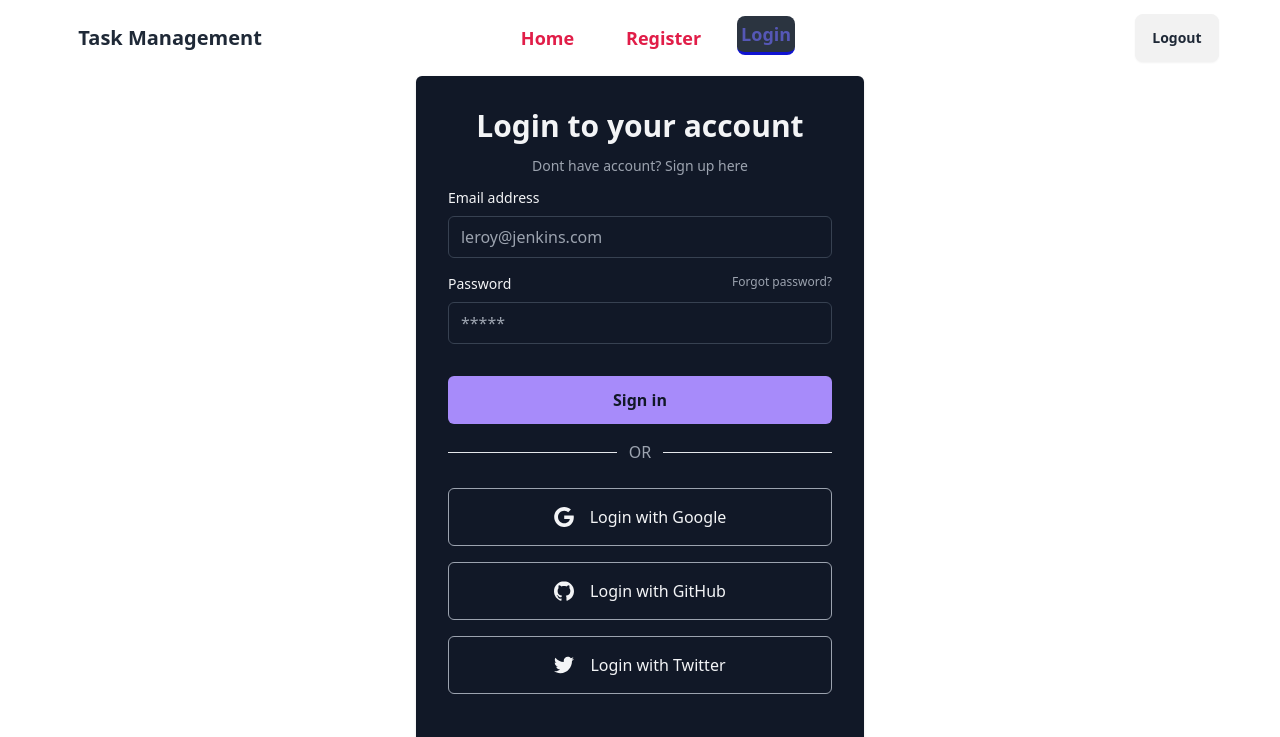
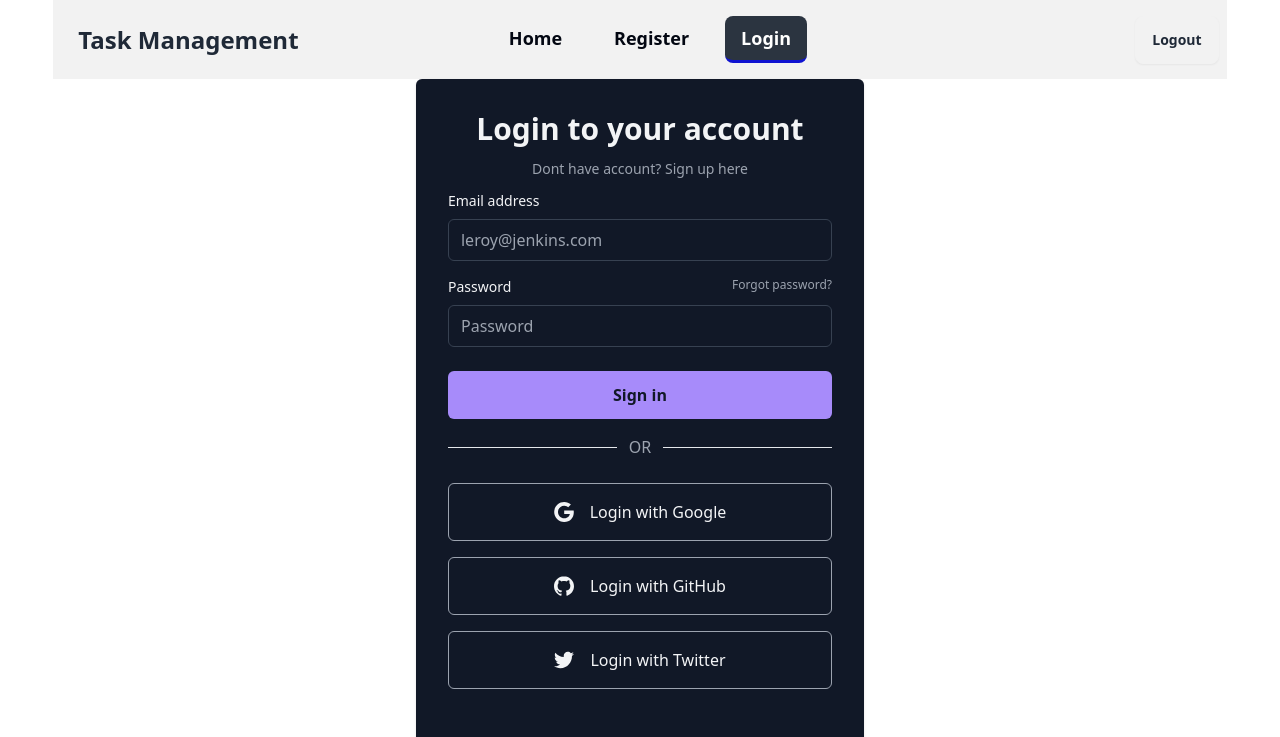
Before and after one commit to gfaruk02/task-management-platform-client, a React (Vite) app: page /login in a window 1280 px wide. Shown: the top 737 px of the page. Built offline with nearby package versions, Linux system fonts and the light colour scheme; no server answers.

Commit message:
create authprovider for explor firebase

```diff
--- a/package.json
+++ b/package.json
@@ -10,6 +10,7 @@
     "preview": "vite preview"
   },
   "dependencies": {
+    "firebase": "^10.7.1",
     "localforage": "^1.10.0",
     "match-sorter": "^6.3.1",
     "react": "^18.2.0",
--- /dev/null
+++ b/src/Firebase/firebase.config.js
@@ -0,0 +1,18 @@
+// Import the functions you need from the SDKs you need
+import { initializeApp } from "firebase/app";
+// TODO: Add SDKs for Firebase products that you want to use
+// https://firebase.google.com/docs/web/setup#available-libraries
+
+// Your web app's Firebase configuration
+const firebaseConfig = {
+  apiKey: import.meta.env.VITE_apiKey,
+  authDomain: import.meta.env.authDomain,
+  projectId: import.meta.env.projectId,
+  storageBucket: import.meta.env.storageBucket,
+  messagingSenderId: import.meta.env.messagingSenderId,
+  appId: import.meta.env.appId
+};
+
+// Initialize Firebase
+const app = initializeApp(firebaseConfig);
+export default app;
--- /dev/null
+++ b/src/Hooks/useAuth.jsx
@@ -0,0 +1,9 @@
+import React, { useContext } from 'react';
+import { AuthContext } from '../Providers/AuthProvider';
+
+const useAuth = () => {
+    const auth = useContext(AuthContext)
+    return auth;
+};
+
+export default useAuth;
--- a/src/Pages/Login/Login.jsx
+++ b/src/Pages/Login/Login.jsx
@@ -1,7 +1,25 @@
-import { Link } from "react-router-dom";
+import { Link, useNavigate } from "react-router-dom";
+import useAuth from "../../Hooks/UseAuth";
 
 
 const Login = () => {
+    const{signIn} =useAuth()
+    const navigate = useNavigate()
+    const handleLogin = e =>{
+        e.preventDefault();
+        const form = e.target;
+        const email = form.email.value;
+        const password =form.password.value;
+        console.log(email, password);
+
+        signIn(email, password)
+        .then(result=>{
+            const user=result.user;
+            console.log(user);
+        })
+        navigate("/");
+    }
+
     return (
         <div>
             <div className="w-full max-w-md p-4 rounded-md shadow sm:p-8 bg-gray-900 text-gray-100 text-center mx-auto">
@@ -9,21 +27,21 @@ const Login = () => {
                 <p className="text-sm text-center text-gray-400">Dont have account?
                     <Link className="focus:underline hover:underline" to='/register'> Sign up here </Link>
                 </p>
-                <form novalidate="" action="" className="space-y-8">
+                <form onSubmit={handleLogin} className="space-y-6">
                     <div className="space-y-4 pt-3">
                         <div className="space-y-2">
-                            <label for="email" className="block  text-left text-sm">Email address</label>
-                            <input type="email" name="email" id="email" placeholder="leroy@jenkins.com" className="w-full px-3 py-2 border rounded-md border-gray-700 bg-gray-900 text-gray-100 focus:border-violet-400" required />
+                            <label className="block  text-left text-sm">Email address</label>
+                            <input type="email" name="email" placeholder="leroy@jenkins.com" className="w-full px-3 py-2 border rounded-md border-gray-700 bg-gray-900 text-gray-100 focus:border-violet-400" required />
                         </div>
                         <div className="space-y-2">
                             <div className="flex justify-between">
-                                <label for="password" className="text-sm">Password</label>
+                                <label className="text-sm">Password</label>
                                 <a rel="noopener noreferrer" href="#" className="text-xs hover:underline text-gray-400">Forgot password?</a>
                             </div>
-                            <input type="password" name="password" id="password" placeholder="*****" className="w-full px-3 py-2 border rounded-md border-gray-700 bg-gray-900 text-gray-100 focus:border-violet-400" required />
+                            <input type="password" name="password" placeholder="Password" className="w-full px-3 py-2 border rounded-md border-gray-700 bg-gray-900 text-gray-100 focus:border-violet-400" required />
                         </div>
                     </div>
-                    <button type="button" className="w-full px-8 py-3 font-semibold rounded-md bg-violet-400 text-gray-900">Sign in</button>
+                    <button className="w-full px-8 py-3 font-semibold rounded-md bg-violet-400 text-gray-900">Sign in</button>
                 </form>
                 <div className="flex items-center w-full my-4">
                     <hr className="w-full text-gray-400" />
--- a/src/Pages/Register/Register.jsx
+++ b/src/Pages/Register/Register.jsx
@@ -1,6 +1,24 @@
-import { Link } from "react-router-dom";
+import { Link, useNavigate } from "react-router-dom";
+import useAuth from "../../Hooks/UseAuth";
 
 const Register = () => {
+    const{createUser} =useAuth()
+    const navigate = useNavigate()
+    const handleRegister = e =>{
+        e.preventDefault();
+        const form = e.target;
+        const name = form.name.value;
+        const email = form.email.value;
+        const photo = form.photo.value;
+        const password =form.password.value;
+        console.log(name, email, photo, password);
+
+        createUser(email, password)
+        .then(result=>{
+            console.log(result);
+        })
+        navigate("/");
+    }
     return (
         <div>
             <div className="w-full max-w-md p-4 rounded-md shadow sm:p-8 bg-gray-900 text-gray-100 text-center mx-auto">
@@ -8,7 +26,7 @@ const Register = () => {
                 <p className="text-sm text-center text-gray-400">Have an account?
                     <Link className="focus:underline hover:underline" to='/login'> Sign in here </Link>
                 </p>
-                <form novalidate="" action="" className="space-y-8">
+                <form onSubmit={handleRegister} className="space-y-8">
                     <div className="space-y-4 pt-3">
                         <div className="space-y-2">
                             <label  className="block  text-left text-sm">Full Name</label>
@@ -24,12 +42,12 @@ const Register = () => {
                         </div>
                         <div className="space-y-2">
                             <div className="flex justify-between">
-                                <label for="password" className="text-sm">Password</label>
+                                <label className="text-sm">Password</label>
                             </div>
-                            <input type="password" name="password" id="password" placeholder="*****" className="w-full px-3 py-2 border rounded-md border-gray-700 bg-gray-900 text-gray-100 focus:border-violet-400" required />
+                            <input type="password" name="password" placeholder="*****" className="w-full px-3 py-2 border rounded-md border-gray-700 bg-gray-900 text-gray-100 focus:border-violet-400" required />
                         </div>
                     </div>
-                    <button type="button" className="w-full px-8 py-3 font-semibold rounded-md bg-violet-400 text-gray-900">Sign up</button>
+                    <button className="w-full px-8 py-3 font-semibold rounded-md bg-violet-400 text-gray-900">Sign up</button>
                 </form>
                 <div className="flex items-center w-full my-4">
                     <hr className="w-full text-gray-400" />
--- a/src/Pages/Shared/Navbar.jsx
+++ b/src/Pages/Shared/Navbar.jsx
@@ -3,15 +3,15 @@ import { NavLink } from "react-router-dom";
 
 const Navbar = () => {
     const navMenus = <>
-           <li className="list-none ml-5 text-lg rounded text-rose-600 font-semibold">
+           <li className="list-none ml-5 text-lg rounded text-gray-950 font-bold">
       <NavLink
         to="/"
         style={({ isActive, isTransitioning }) => {
           return {
             fontWeight: isActive ? "bold" : " ",
-            padding: isActive ? "4px" : " ",
+            // padding: isActive ? "6px" : "8px ",
             rounded: isActive ? "lg" : " ",
-            color: isActive ? "#5557B6" : "",
+            color: isActive ? "#ffffff" : "",
             // backgroundColor: isActive ? "#F9A6E4" : "",
             borderBottom: isActive ? "3px solid #0F13D1" : "",
             viewTransitionName: isTransitioning ? "slide" : "",
@@ -21,15 +21,15 @@ const Navbar = () => {
         Home
       </NavLink>
     </li>
-    <li className="list-none ml-5 text-lg rounded text-rose-600 font-semibold">
+    <li className="list-none ml-5 text-lg rounded text-gray-950 font-bold">
       <NavLink
         to="/register"
         style={({ isActive, isTransitioning }) => {
           return {
             fontWeight: isActive ? "bold" : " ",
-            padding: isActive ? "4px" : " ",
+            // padding: isActive ? "4px" : " ",
             rounded: isActive ? "lg" : " ",
-            color: isActive ? "#5557B6" : "",
+            color: isActive ? "#ffffff" : "",
             // backgroundColor: isActive ? "#F9A6E4" : "",
             borderBottom: isActive ? "3px solid #0F13D1" : "",
             viewTransitionName: isTransitioning ? "slide" : "",
@@ -39,15 +39,15 @@ const Navbar = () => {
         Register
       </NavLink>
     </li>
-    <li className="list-none ml-5 text-lg rounded text-rose-600 font-semibold">
+    <li className="list-none ml-5 text-lg rounded text-gray-950 font-bold">
       <NavLink
         to="/login"
         style={({ isActive, isTransitioning }) => {
           return {
             fontWeight: isActive ? "bold" : " ",
-            padding: isActive ? "4px" : " ",
+            // padding: isActive ? "4px" : " ",
             rounded: isActive ? "lg" : " ",
-            color: isActive ? "#5557B6" : "",
+            color: isActive ? "#ffffff" : "",
             // backgroundColor: isActive ? "#F9A6E4" : "",
             borderBottom: isActive ? "3px solid #0F13D1" : "",
             viewTransitionName: isTransitioning ? "slide" : "",
@@ -61,7 +61,7 @@ const Navbar = () => {
 
     return (
         <div>
-            <div className="navbar bg-base-100">
+            <div className="navbar bg-base-200">
                 <div className="navbar-start">
                     <div className="dropdown">
                         <div tabIndex={0} role="button" className="btn btn-ghost lg:hidden">
@@ -71,7 +71,7 @@ const Navbar = () => {
                             {navMenus}
                         </ul>
                     </div>
-                    <a className="btn btn-ghost text-xl">Task Management</a>
+                    <a className="btn btn-ghost font-bold text-2xl">Task Management</a>
                 </div>
                 <div className="navbar-center hidden lg:flex">
                     <ul className="menu menu-horizontal px-1">
--- /dev/null
+++ b/src/Providers/AuthProvider.jsx
@@ -0,0 +1,49 @@
+import { createContext, useEffect, useState } from "react";
+import { createUserWithEmailAndPassword, getAuth, onAuthStateChanged, signInWithEmailAndPassword, signOut } from "firebase/auth";
+import app from "../Firebase/firebase.config";
+
+
+export const AuthContext = createContext(null);
+const auth = getAuth(app);
+const AuthProvider = ({children}) => {
+    const [user, setUser] = useState(null);
+    const [loading, setLoading] = useState(true)
+
+    const createUser=(email, password) =>{
+        setLoading(true);
+        return createUserWithEmailAndPassword(auth, email, password)
+    }
+    const signIn =(email, password) =>{
+        setLoading(true);
+        return signInWithEmailAndPassword(email, password)
+    }
+    const logOut =()=>{
+        setLoading(true);
+        return signOut(auth);
+    }
+    useEffect(()=>{
+        const unsubScribe = onAuthStateChanged(auth, currentUser =>{
+            setUser(currentUser);
+            console.log("current user", currentUser);
+            setLoading(false);
+        })
+        return ()=>{
+            return unsubScribe();
+        }
+    },[])
+
+    const authInfo = {
+        user,
+        loading,
+        createUser,
+        signIn,
+        logOut
+    }
+    return (
+        <AuthContext.Provider value={authInfo}>
+            {children}
+        </AuthContext.Provider>
+    );
+};
+
+export default AuthProvider;
--- a/src/main.jsx
+++ b/src/main.jsx
@@ -5,9 +5,12 @@ import {
   RouterProvider,
 } from "react-router-dom";
 import { router } from './Routes/Routes';
+import AuthProvider from './Providers/AuthProvider';
 
 ReactDOM.createRoot(document.getElementById('root')).render(
   <React.StrictMode>
+    <AuthProvider>
       <RouterProvider router={router} />
+    </AuthProvider>
   </React.StrictMode>,
 )
```
Also changed, not shown: 1 other file (tests, documents, lock files or other folders).
